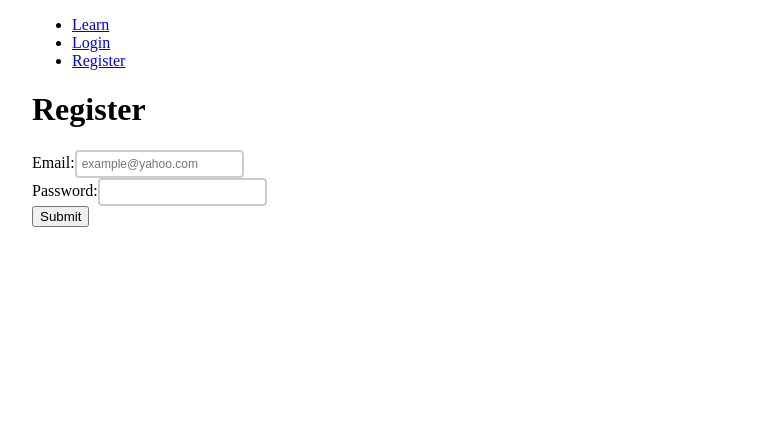
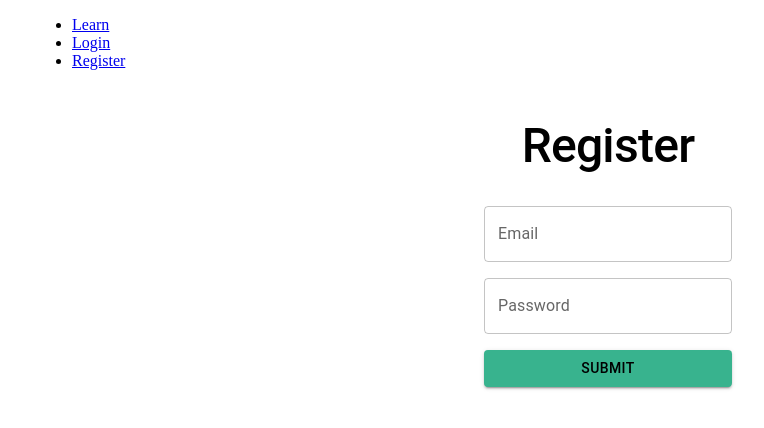
Before and after one commit to LeeviHaukijarvi/Learn-English-App, a React (Vite) app in the folder frontend/: page /register in a window 1280 px wide. Shown: the top 428 px of the page, without its empty margins (32-796 px from the left). Built offline with nearby package versions, Linux system fonts and the light colour scheme.

Commit message:
Refactor Register component to use Material UI for improved layout and styling

```diff
--- a/frontend/src/Register.jsx
+++ b/frontend/src/Register.jsx
@@ -1,5 +1,8 @@
 import { useState } from "react";
 import { useNavigate } from "react-router-dom";
+import { Button, Typography } from "@mui/material";
+import { Box } from "@mui/material";
+import { Container, TextField } from "@mui/material";
 
 const Register = () => {
     const [input, setInput] = useState({
@@ -46,32 +49,49 @@ const Register = () => {
     }
 
     return (
-        <div>
-            <h1>Register</h1>
+        <Container>
+            <Box
+                sx={{
+                    display: 'flex',
+                    flexDirection: 'column',
+                    alignItems: 'center',
+                    justifyContent: 'center',
+                }}
+            >
+                <Typography variant="h1" sx={{ m: 4 }}>
+                    Register
+                </Typography>
                 <form onSubmit={handleSubmitChange}>
-                <div className="form_control">
-                    <label htmlFor="user-email">Email:</label>
-                    <input
+                    <Box sx={{ mb: 2 }}>
+                        <TextField
+                            fullWidth
+                            label="Email"
                             type="email"
                             id="user-email"
                             name="username"
-                        placeholder="example@yahoo.com"
+                            placeholder="example@gmail.com"
                             onChange={handleInputChange}
+                            variant="outlined"
                         />
-                </div>
-                <div className="form_control">
-                    <label htmlFor="password">Password:</label>
-                    <input
+                    </Box>
+                    <Box sx={{ mb: 2 }}>
+                        <TextField
+                            fullWidth
+                            label="Password"
                             type="password"
                             id="password"
                             name="password"
                             onChange={handleInputChange}
+                            variant="outlined"
                         />
-                </div>
-                <button className="btn-submit">Submit</button>
+                    </Box>
+                    <Button type="submit" fullWidth>
+                        Submit
+                    </Button>
                 </form>
-        </div>
+            </Box>
+        </Container>
     );
-};
+}
 
 export default Register;
```
Lines whose indentation alone changed are shown as unchanged.
